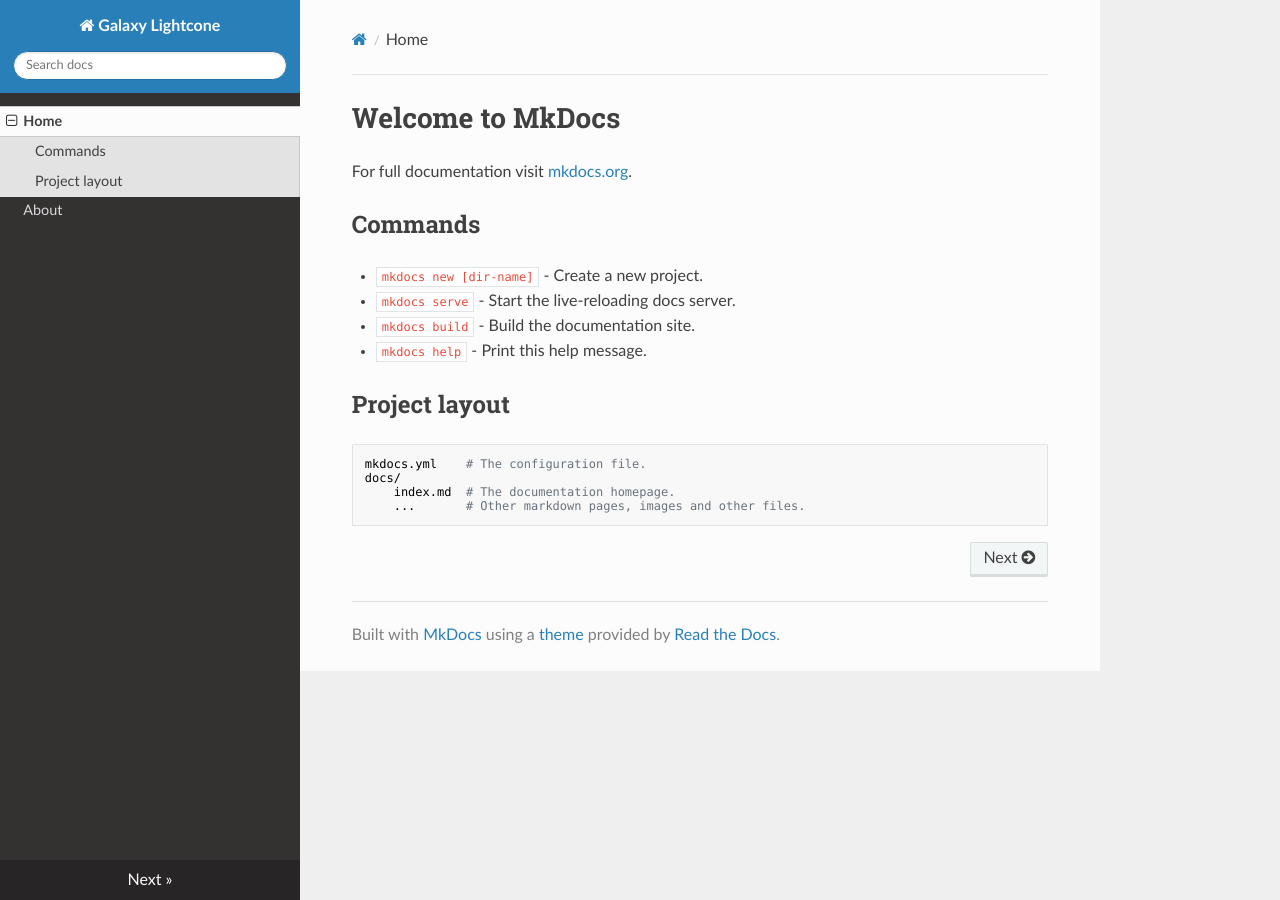
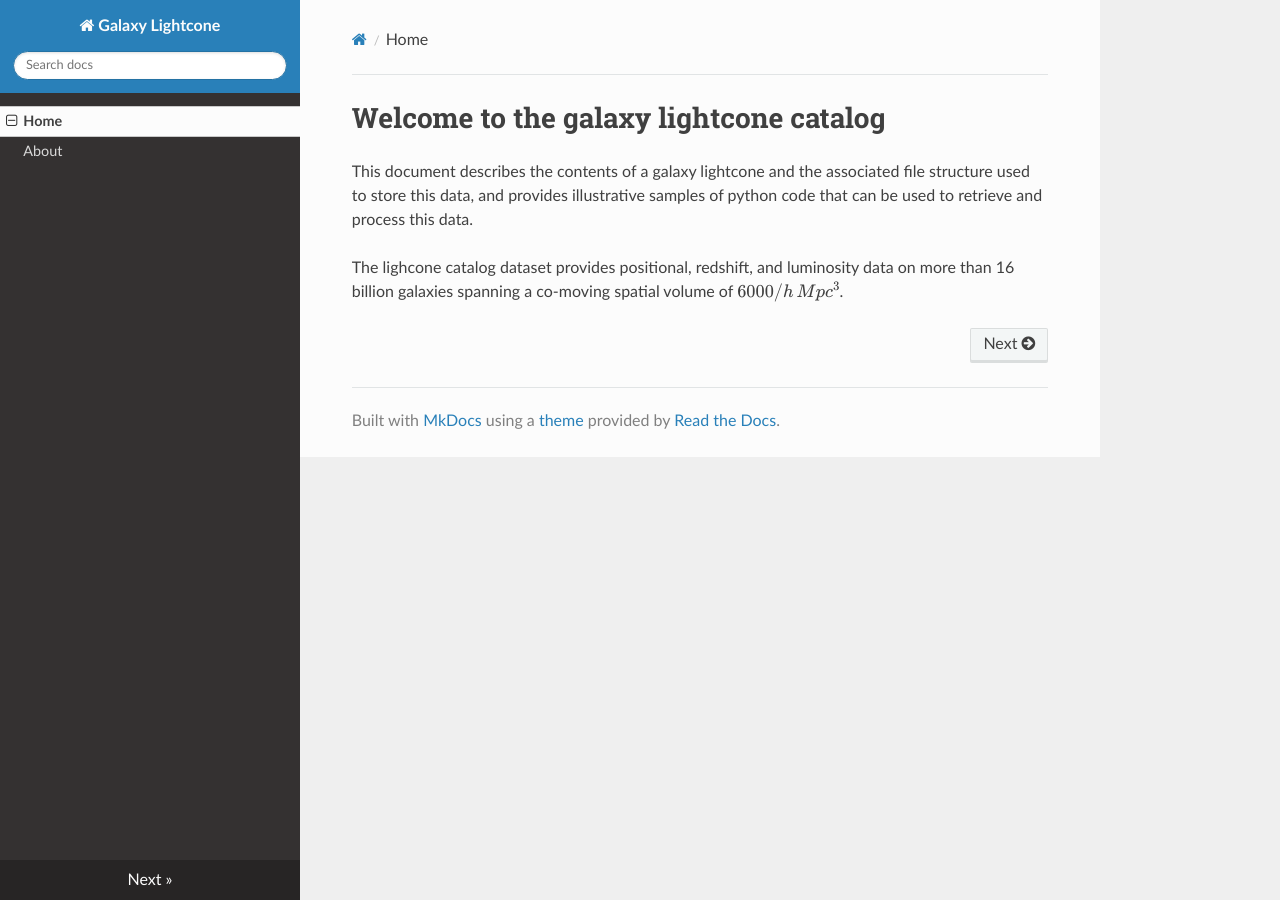
Before and after one commit to rajbooth/Lightcone, an MkDocs documentation site: the page built from docs/index.md, in a window 1280 px wide. Built offline with MkDocs 1.6.1, drawn with Linux system fonts in a browser that asks for light colours; nearby versions of some CDN libraries; formulas are drawn with MathJax 3.

Commit message:
docs/index.md updated from https://stackedit.io/

```diff
--- a/docs/index.md
+++ b/docs/index.md
@@ -1,17 +1,8 @@
-# Welcome to MkDocs
+# Welcome to the galaxy lightcone catalog
+This document describes the contents of a galaxy lightcone and the associated file structure used to store this data, and provides illustrative samples of python code that can be used to retrieve and process this data.
 
-For full documentation visit [mkdocs.org](https://mkdocs.org).
+The lighcone catalog dataset provides positional, redshift, and luminosity data on more than 16 billion galaxies spanning a co-moving spatial volume of $6000/h \,  Mpc^3$.
 
-## Commands
-
-* `mkdocs new [dir-name]` - Create a new project.
-* `mkdocs serve` - Start the live-reloading docs server.
-* `mkdocs build` - Build the documentation site.
-* `mkdocs help` - Print this help message.
-
-## Project layout
-
-    mkdocs.yml    # The configuration file.
-    docs/
-        index.md  # The documentation homepage.
-        ...       # Other markdown pages, images and other files.
+<!--stackedit_data:
+eyJoaXN0b3J5IjpbLTk2MjAzNDIwOF19
+-->
```
